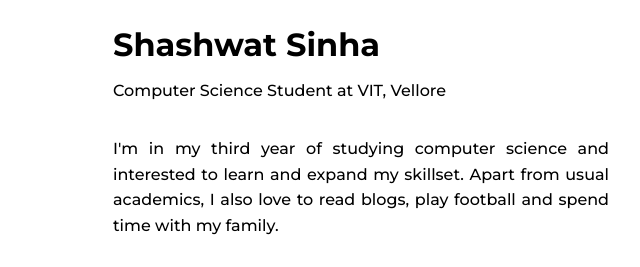
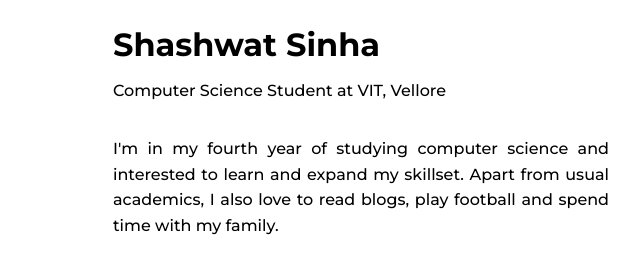
Before and after one commit to shashwat4868/shashwat4868.github.io, a plain HTML site: page index.html in a window 1280 px wide. Shown: the part 1040-1307 px from the top of the page, 543-1183 px from the left. Drawn offline with nearby package versions, Linux system fonts and the light colour scheme.

Commit message:
Update index.html

```diff
--- a/index.html
+++ b/index.html
@@ -64,7 +64,7 @@
                     <div>
                         <h2 class="about__subtitle">Shashwat Sinha</h2>
                         <span class="about__profession">Computer Science Student at VIT, Vellore</span>
-                        <p class="about__text">I'm in my third year of studying computer science and interested to learn and expand my skillset. Apart from usual academics, I also love to read blogs, play football and spend time with my family.</p>
+                        <p class="about__text">I'm in my fourth year of studying computer science and interested to learn and expand my skillset. Apart from usual academics, I also love to read blogs, play football and spend time with my family.</p>
 
                         <div class="about__social">
                             <a href="https://github.com/shashwat4868" target="_blank" class="about__social-icon"><i class='bx bxl-github' ></i></a>
```
